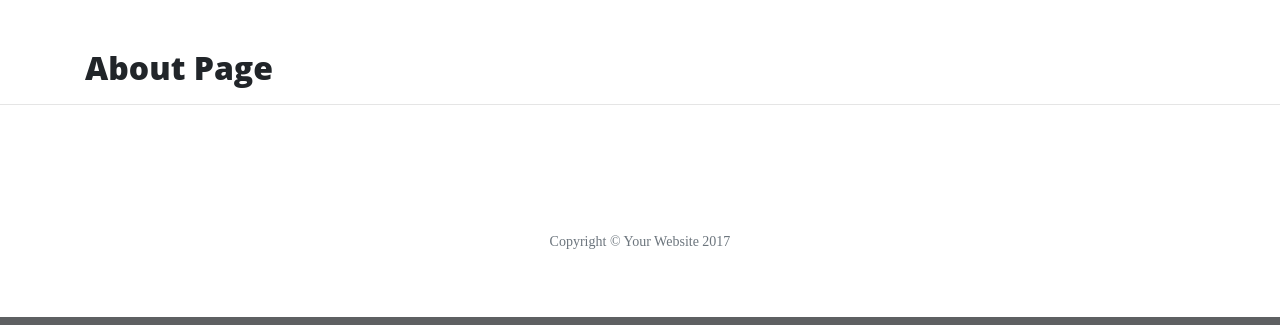
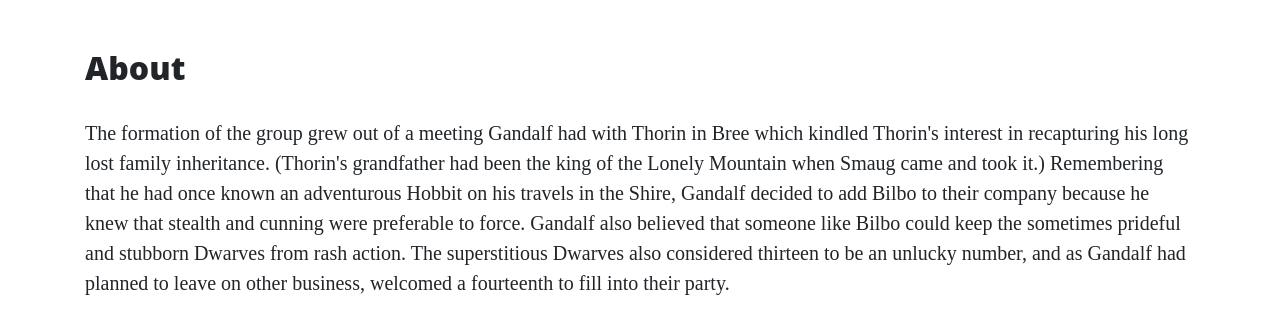
Before and after one commit to adamparker75/flask, a Flask app: page /about in a window 1280 px wide. Shown: the part 629-954 px from the top of the page. Run offline with Flask 2, Linux system fonts and the light colour scheme; some libraries are stand-ins or nearby versions.

Commit message:
Added content to about.html

```diff
--- a/templates/about.html
+++ b/templates/about.html
@@ -1,4 +1,41 @@
 {% extends 'base.html' %}
 {% block content %}
-    <h2>About Page</h2>
-{% endblock %}
+<h2>About</h2>
+<p>
+	The formation of the group grew out of a meeting Gandalf had with Thorin in Bree which kindled Thorin's interest in
+	recapturing his long lost family inheritance. (Thorin's grandfather had been the king of the Lonely Mountain when
+	Smaug came and took it.) Remembering that he had once known an adventurous Hobbit on his travels in the Shire,
+	Gandalf decided to add Bilbo to their company because he knew that stealth and cunning were preferable to force.
+	Gandalf also believed that someone like Bilbo could keep the sometimes prideful and stubborn Dwarves from rash
+	action. The superstitious Dwarves also considered thirteen to be an unlucky number, and as Gandalf had planned to
+	leave on other business, welcomed a fourteenth to fill into their party.
+</p>
+<div class="row featurette">
+	<div class="col-md-7">
+		<h3>Thorin Oakenshield</h3>
+		<p>
+			In the year TA 2746, Thorin II was born to Dwarven prince Thráin II in the mountain city of The Lonely
+			Mountain. Early in his youth, he and the other Dwarves of the Lonely Mountain were forced to flee by the
+			dragon Smaug in TA 2770. While in exile, he quickly grew to become a capable warrior. This was demonstrated
+			when he participated in the Battle of Azanulbizar in TA 2799. He marched with one of the Dwarven armies
+			beneath the East-gate of Moria. At some point in the fighting, his shield broke, and using an oaken tree
+			branch found on the floor as a shield, he gained the epithet "Oakenshield," which would remain with him even
+			in death.
+		</p>
+	</div>
+	<div class="col-md-5">
+		<img class="featurette-image img-responsive" src="http://www.panhistoria.com/Stacks/Novels/characterimages/T27293.jpg" style="width:100%;" alt="Generic placeholder image">
+    </div>
+	</div>
+    <hr class="featurette-divider">
+<div class="row featurette">
+    <div class="col-md-5">
+        <img class="featurette-image img-responsive" src="http://www.filmofilia.com/wp-content/uploads/2011/07/hobbit_0.jpg" style="width:100%;" alt="Generic placeholder image">
+    </div>
+    <div class="col-md-7">
+        <h3 class="featurette-heading">Kili &amp; Fili</h3>
+        <p class="lead">Fíli and Kíli were the two most active dwarves of Thorin's company, and apart from Balin, and possibly Bombur, they appeared more frequently as "individual" characters in Tolkien's novel than the rest of Thorin's companions, who were most often
+            named only in "group" references to the entire company.</p>
+    </div>
+</div>
+	{% endblock %}
```
